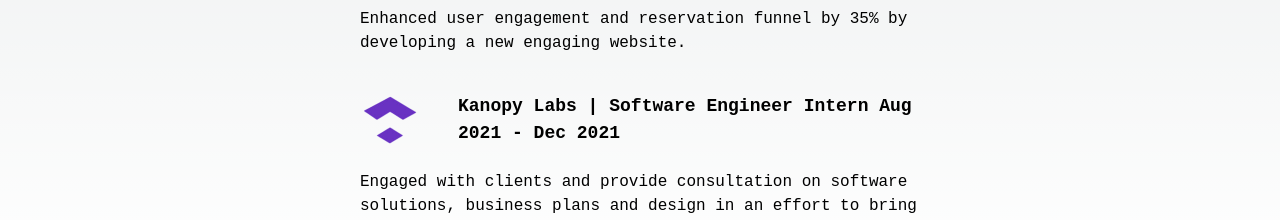
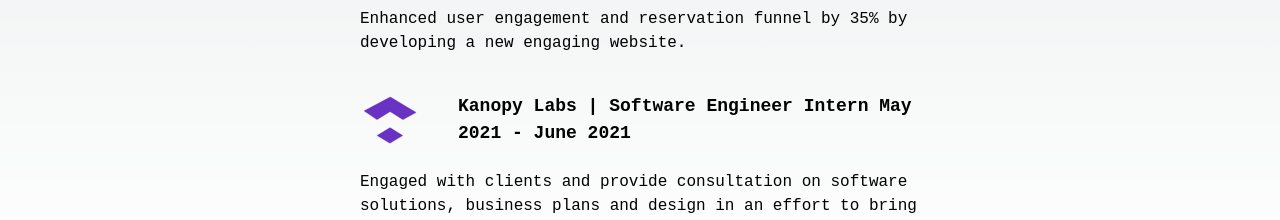
Before and after one commit to Seif-Mamdouh/seif-personal-website, a Next.js app: page /experience in a window 1280 px wide. Shown: the part 725-945 px from the top of the page. Built offline with nearby package versions, Linux system fonts and the light colour scheme.

Commit message:
fixing dates

```diff
--- a/app/experience/page.tsx
+++ b/app/experience/page.tsx
@@ -55,7 +55,7 @@ const Experience = () => {
       <div className="experience-item">
         <div className="experience-role">
           <img src="/kl.png" alt="Kanopy Labs Logo" className="experience-logo" width={100} height={100} style={{marginRight: '3%'}}/>
-          Kanopy Labs | Software Engineer Intern Aug 2021 - Dec 2021
+          Kanopy Labs | Software Engineer Intern May 2021 - June 2021
         </div>
         <div className="experience-description">
           Engaged with clients and provide consultation on software solutions, business plans and design in an effort to bring client's ideas to life.
```
